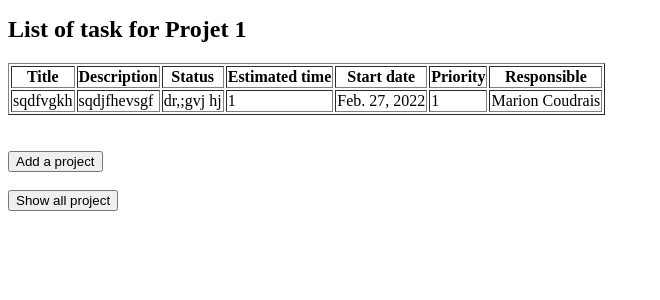
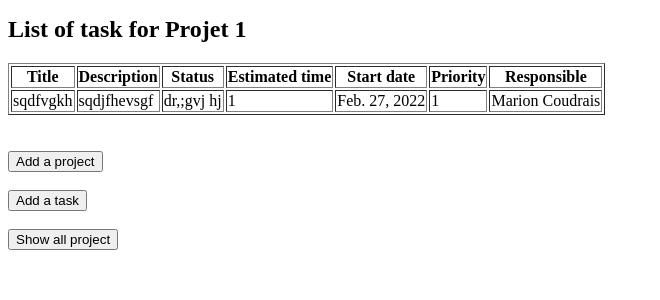
Before and after one commit to Tykok/gestionnaire-de-tache, a Django app: page /project/get/1 in a window 1280 px wide. Shown: the part 174-474 px from the top of the page, without its empty margins (0-660 px from the left). Run offline with Django 3.2, Linux system fonts and the light colour scheme; data comes from the database, SQL or seed files in the repository.

Commit message:
Add a button to add a task in project page and add a string methods for Project models

```diff
--- a/GestionnaireProjet/models.py
+++ b/GestionnaireProjet/models.py
@@ -5,6 +5,7 @@ from django.db import models
 from django import forms
 from django.forms import ModelForm
 from django.forms import ModelChoiceField
+
 
 class Employee(models.Model):  # class abstraite
 
@@ -34,6 +35,9 @@ class Project(models.Model):
     status = models.CharField(max_length=50)
     responsible = models.ForeignKey(ProjectManager, on_delete=models.CASCADE)
 
+    def __str__(self):
+        return f"{self.id} - {self.title}"
+
 
 # class ProjectTask(models.Model):
 #     id =
@@ -54,4 +58,5 @@ class Task(models.Model):
 class TaskForm(ModelForm):
     class Meta:
         model = Task
-        fields = ['title', 'description', 'status', 'estimatedTime', 'startDate', 'priority', 'project', 'responsible']
+        fields = ['title', 'description', 'status', 'estimatedTime',
+                  'startDate', 'priority', 'project', 'responsible']
--- a/project/templates/home.html
+++ b/project/templates/home.html
@@ -17,14 +17,14 @@
     <a href="/project/new">
         <button>Add a project</button>
     </a>
-    <br /><br />
+    <!-- <br /><br />
     <a href="/project/delete">
         <button>Delete a project</button>
     </a>
     <br /><br />
     <a href="/project/update">
         <button>Update a project</button>
-    </a>
+    </a> -->
 </body>
 
 </html>
--- a/project/templates/project.html
+++ b/project/templates/project.html
@@ -49,6 +49,10 @@
     <a href="/project/new">
         <button>Add a project</button>
     </a>
+    <br /> <br />
+    <a href="/project/new">
+        <button>Add a task</button>
+    </a>
     <br /><br />
     <a href="/project/all">
         <button>Show all project</button>
```
